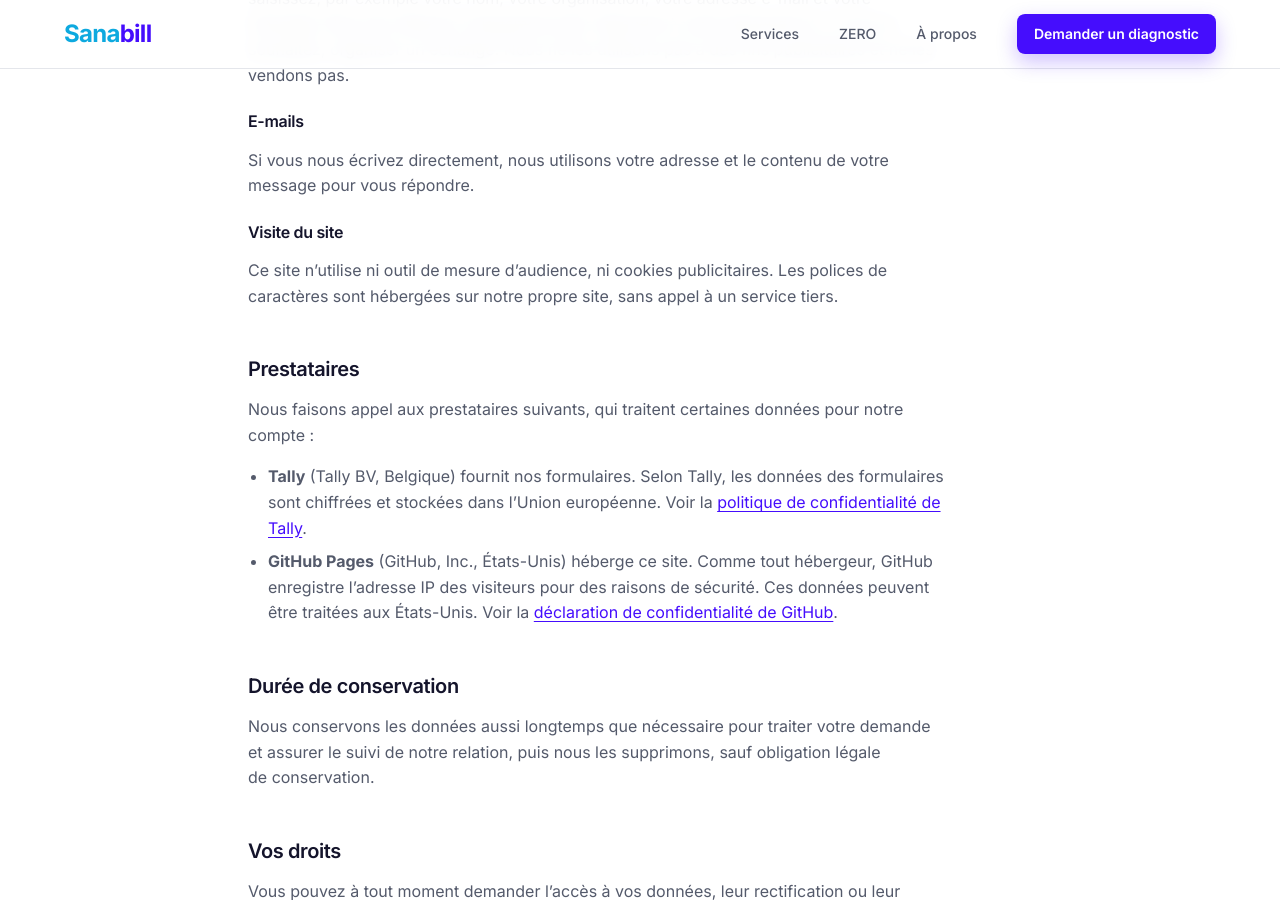
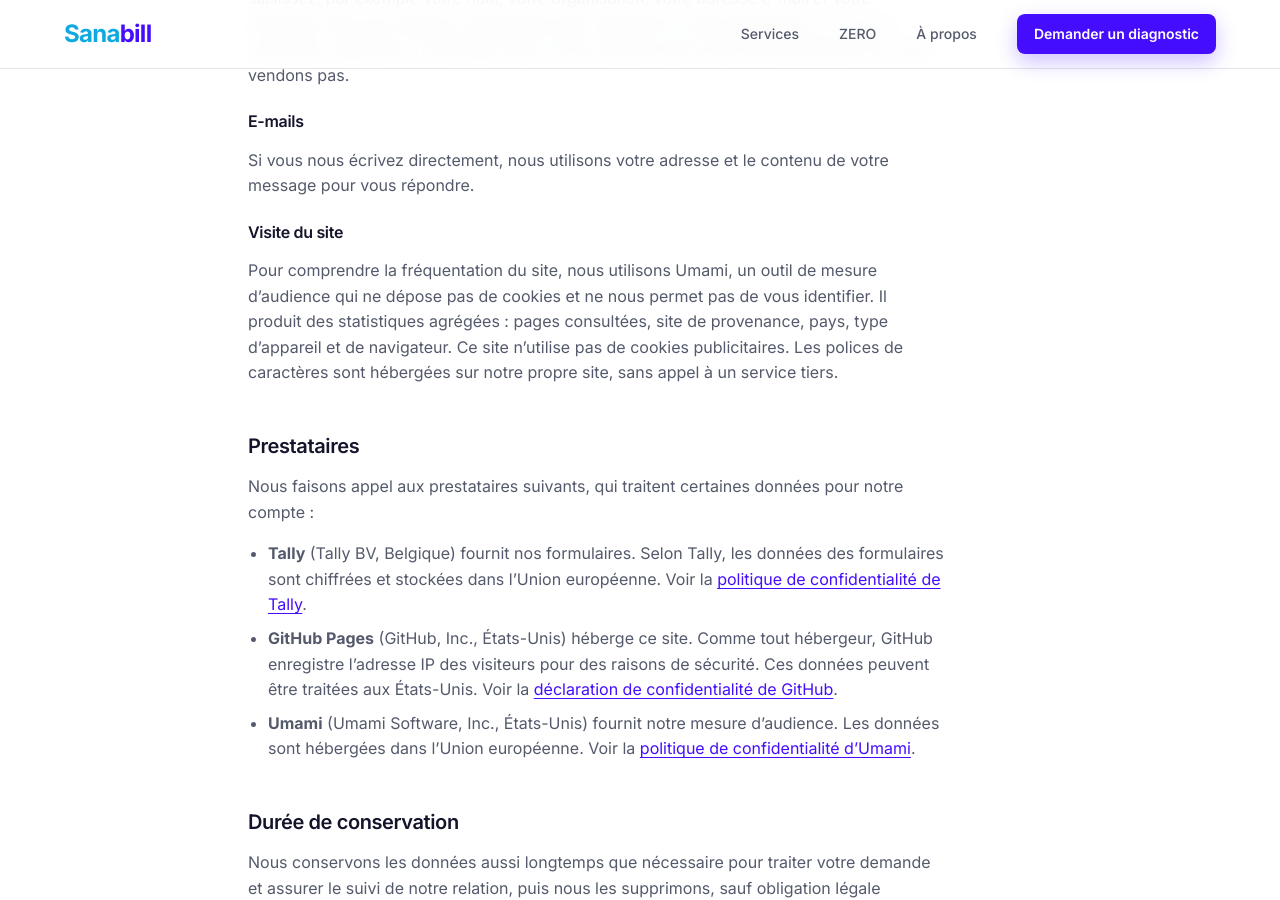
Before and after one commit to loicJubin/sanabill, a Jekyll site: the page built from fr/protection-des-donnees.html, in a window 1280 px wide and 900 px high, scrolled down 1097 px. Built offline with Jekyll 4.4.1, drawn with Linux system fonts in a browser that asks for light colours.

Commit message:
Ajoute la mesure d'audience Umami et la déclare dans la protection des données
Le script Umami Cloud (région UE) est chargé uniquement en production.
La déclaration de protection des données mentionne l'outil et le
prestataire.

```diff
--- a/_layouts/default.html
+++ b/_layouts/default.html
@@ -9,6 +9,9 @@
         <link rel="preload" href="{{ '/assets/fonts/inter-latin-var.woff2' | relative_url }}" as="font" type="font/woff2" crossorigin />
         <link rel="stylesheet" href="{{ '/assets/css/style.css' | relative_url }}" />
         <script src="{{ '/assets/js/main.js' | relative_url }}" defer></script>
+        {% if jekyll.environment == "production" %}
+        <script defer src="https://cloud.umami.is/script.js" data-website-id="e18cf15d-4d6b-44e6-a489-50e3e1658d2f"></script>
+        {% endif %}
         <script type="application/ld+json">
         {
           "@context": "https://schema.org",
--- a/fr/protection-des-donnees.html
+++ b/fr/protection-des-donnees.html
@@ -23,13 +23,14 @@ permalink: /fr/protection-des-donnees/
     <h3>E-mails</h3>
     <p>Si vous nous écrivez directement, nous utilisons votre adresse et le contenu de votre message pour vous répondre.</p>
     <h3>Visite du site</h3>
-    <p>Ce site n’utilise ni outil de mesure d’audience, ni cookies publicitaires. Les polices de caractères sont hébergées sur notre propre site, sans appel à un service tiers.</p>
+    <p>Pour comprendre la fréquentation du site, nous utilisons Umami, un outil de mesure d’audience qui ne dépose pas de cookies et ne nous permet pas de vous identifier. Il produit des statistiques agrégées : pages consultées, site de provenance, pays, type d’appareil et de navigateur. Ce site n’utilise pas de cookies publicitaires. Les polices de caractères sont hébergées sur notre propre site, sans appel à un service tiers.</p>
 
     <h2>Prestataires</h2>
     <p>Nous faisons appel aux prestataires suivants, qui traitent certaines données pour notre compte :</p>
     <ul>
       <li><strong>Tally</strong> (Tally BV, Belgique) fournit nos formulaires. Selon Tally, les données des formulaires sont chiffrées et stockées dans l’Union européenne. Voir la <a href="https://tally.so/help/privacy-policy" rel="noopener">politique de confidentialité de Tally</a>.</li>
       <li><strong>GitHub Pages</strong> (GitHub, Inc., États-Unis) héberge ce site. Comme tout hébergeur, GitHub enregistre l’adresse IP des visiteurs pour des raisons de sécurité. Ces données peuvent être traitées aux États-Unis. Voir la <a href="https://docs.github.com/site-policy/privacy-policies/github-privacy-statement" rel="noopener">déclaration de confidentialité de GitHub</a>.</li>
+      <li><strong>Umami</strong> (Umami Software, Inc., États-Unis) fournit notre mesure d’audience. Les données sont hébergées dans l’Union européenne. Voir la <a href="https://umami.is/privacy" rel="noopener">politique de confidentialité d’Umami</a>.</li>
     </ul>
 
     <h2>Durée de conservation</h2>
```
Also changed, not shown: README.md.
